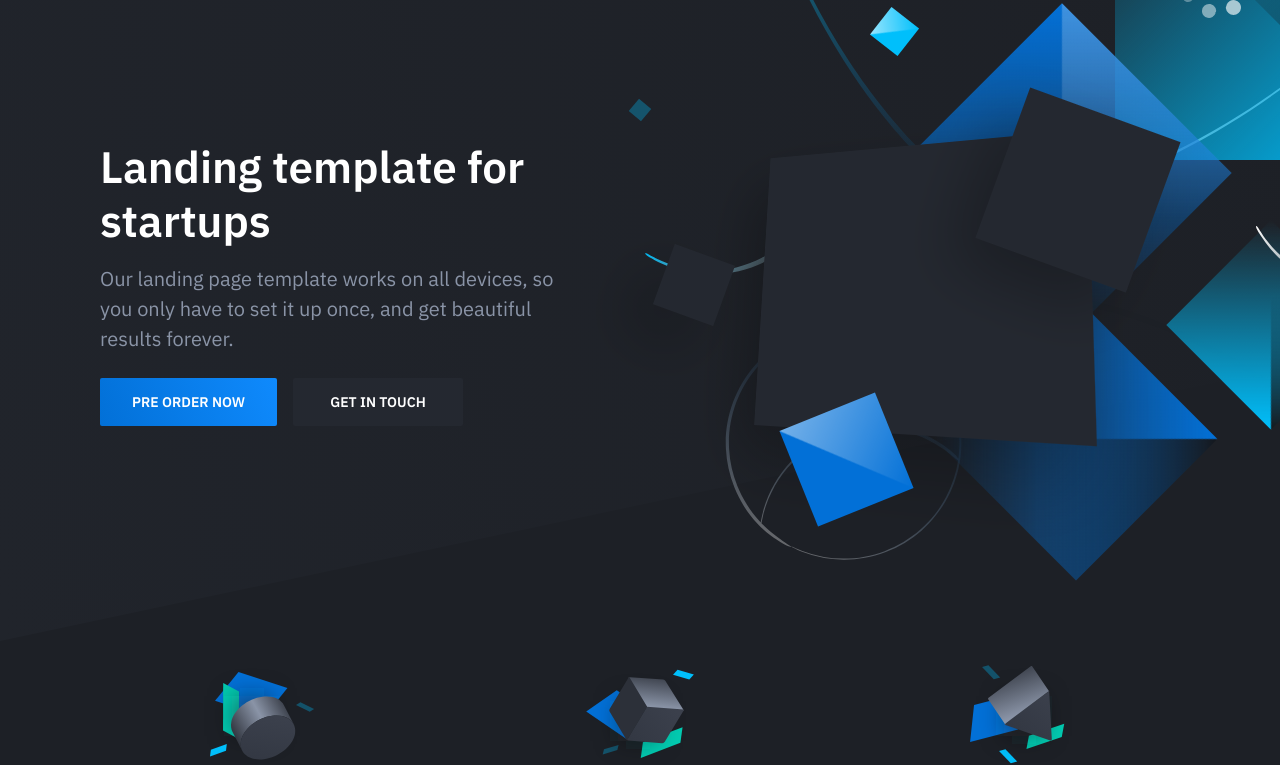
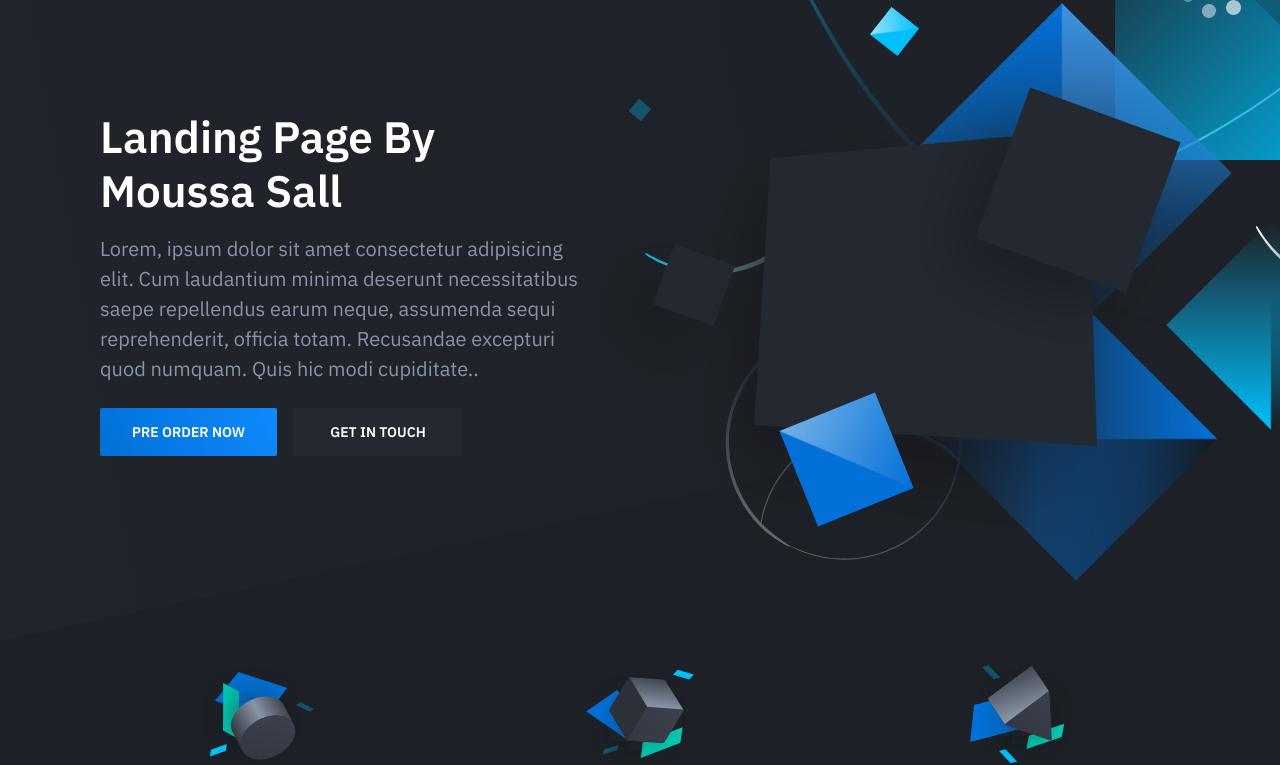
Before and after one commit to muneeb69t/Moussa-sall, a plain HTML site: page index.html in a window 1280 px wide. Shown: the part 59-824 px from the top of the page. Drawn offline with nearby package versions, Linux system fonts and the light colour scheme.

Commit message:
new changes

```diff
--- a/index.html
+++ b/index.html
@@ -35,9 +35,8 @@
                 <div class="container">
                     <div class="hero-inner">
                         <div class="hero-copy">
-                            <h1 class="hero-title mt-0">Landing template for startups</h1>
-                            <p class="hero-paragraph">Our landing page template works on all devices, so you only have
-                                to set it up once, and get beautiful results forever.</p>
+                            <h1 class="hero-title mt-0">Landing Page By Moussa Sall</h1>
+                            <p class="hero-paragraph">Lorem, ipsum dolor sit amet consectetur adipisicing elit. Cum laudantium minima deserunt necessitatibus saepe repellendus earum neque, assumenda sequi reprehenderit, officia totam. Recusandae excepturi quod numquam. Quis hic modi cupiditate..</p>
                             <div class="hero-cta"><a class="button button-primary" href="preorder.html">Pre order
                                     now</a><a class="button" href="#">Get in touch</a></div>
                         </div>
```
